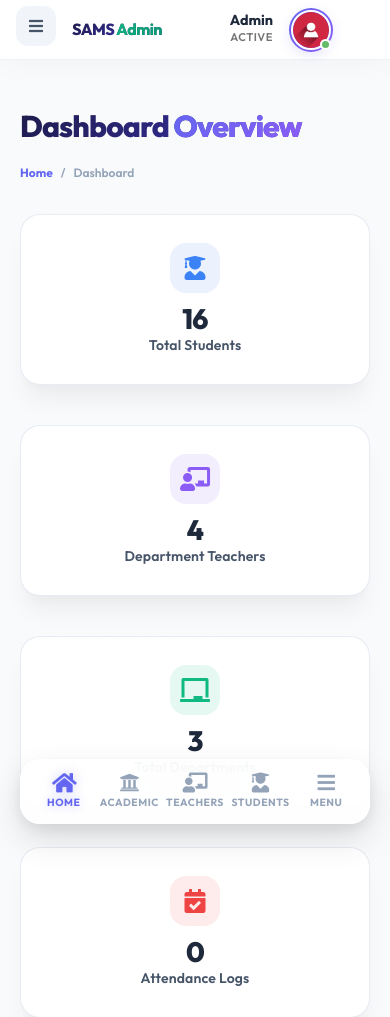
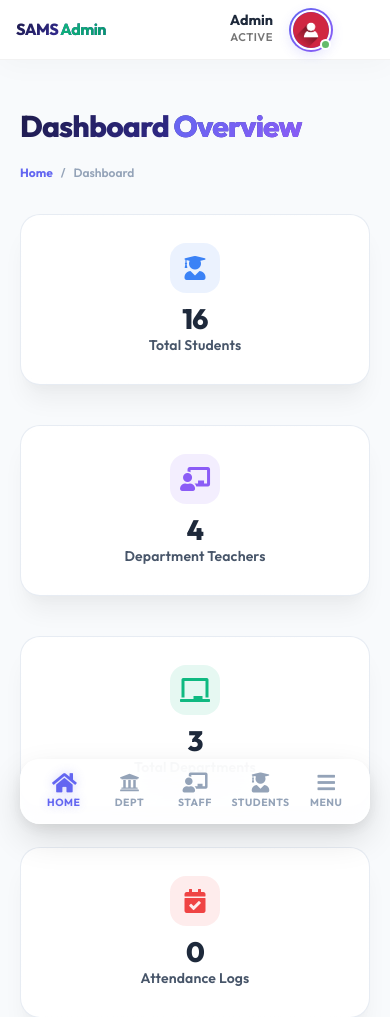
Before and after one commit to mallikarjun-athani/Student-Attendance-Management-System, a PHP site: the page made by Admin/index.php in a window 390 px wide. Shown: the top 1017 px of the page. Run offline with PHP 8.4, Linux system fonts and the light colour scheme; the visitor is signed in with stand-in values (Sample User, id 1); data comes from the database, SQL or seed files in the repository; data that the repository does not hold is empty; a stand-in replaces the project's code that opens the database connection; some libraries are stand-ins or nearby versions.

Commit message:
Fix mobile responsiveness: remove redundant top menu button and update terminology to 'Department' in mobile views

```diff
--- a/Admin/Includes/footer.php
+++ b/Admin/Includes/footer.php
@@ -6,11 +6,11 @@
   </a>
   <a href="createClass.php" class="mobile-nav-item <?php echo ($currentPage == 'createClass.php' || $currentPage == 'createClassArms.php') ? 'active' : ''; ?>">
     <i class="fas fa-university"></i>
-    <span>Academic</span>
+    <span>Dept</span>
   </a>
   <a href="createClassTeacher.php" class="mobile-nav-item <?php echo ($currentPage == 'createClassTeacher.php') ? 'active' : ''; ?>">
     <i class="fas fa-chalkboard-teacher"></i>
-    <span>Teachers</span>
+    <span>Staff</span>
   </a>
   <a href="createStudents.php" class="mobile-nav-item <?php echo ($currentPage == 'createStudents.php') ? 'active' : ''; ?>">
     <i class="fas fa-user-graduate"></i>
--- a/Admin/Includes/mobile-menu.php
+++ b/Admin/Includes/mobile-menu.php
@@ -15,11 +15,11 @@
         <a href="index.php" class="menu-item"><i class="fas fa-tachometer-alt"></i> <span>Dashboard</span></a>
 
         <div class="menu-section">ACADEMIC</div>
-        <a href="createClass.php" class="menu-item"><i class="fas fa-university"></i> <span>Classes</span></a>
+        <a href="createClass.php" class="menu-item"><i class="fas fa-university"></i> <span>Departments</span></a>
         <a href="createClassArms.php" class="menu-item"><i class="fas fa-layer-group"></i> <span>Semesters</span></a>
 
         <div class="menu-section">STAFF & STUDENTS</div>
-        <a href="createClassTeacher.php" class="menu-item"><i class="fas fa-chalkboard-teacher"></i> <span>Teachers</span></a>
+        <a href="createClassTeacher.php" class="menu-item"><i class="fas fa-chalkboard-teacher"></i> <span>Department Teachers</span></a>
         <a href="createStudents.php" class="menu-item"><i class="fas fa-user-graduate"></i> <span>Manage Students</span></a>
 
         <div class="menu-section">SETTINGS</div>
--- a/Admin/css/premium-admin.css
+++ b/Admin/css/premium-admin.css
@@ -501,6 +501,11 @@ h6,
         top: 0 !important;
     }
 
+    /* Hide redundant top toggle on mobile since we have bottom nav menu */
+    #sidebarToggleTop {
+        display: none !important;
+    }
+
     .container-fluid {
         padding: 1.5rem 1.25rem !important;
     }
--- a/ClassTeacher/Includes/mobile-menu.php
+++ b/ClassTeacher/Includes/mobile-menu.php
@@ -21,7 +21,7 @@
         <a href="generateQrCodes.php" class="menu-item"><i class="fas fa-qrcode"></i> <span>QR Codes</span></a>
 
         <div class="menu-section">ATTENDANCE RECORDS</div>
-        <a href="viewAttendance.php" class="menu-item"><i class="fas fa-folder-open"></i> <span>Class Records</span></a>
+        <a href="viewAttendance.php" class="menu-item"><i class="fas fa-folder-open"></i> <span>Department Records</span></a>
         <a href="viewStudentAttendance.php" class="menu-item"><i class="fas fa-user-check"></i> <span>Student Records</span></a>
         <a href="todayReport.php" class="menu-item"><i class="fas fa-clipboard-list"></i> <span>Today's Report</span></a>
 
```
